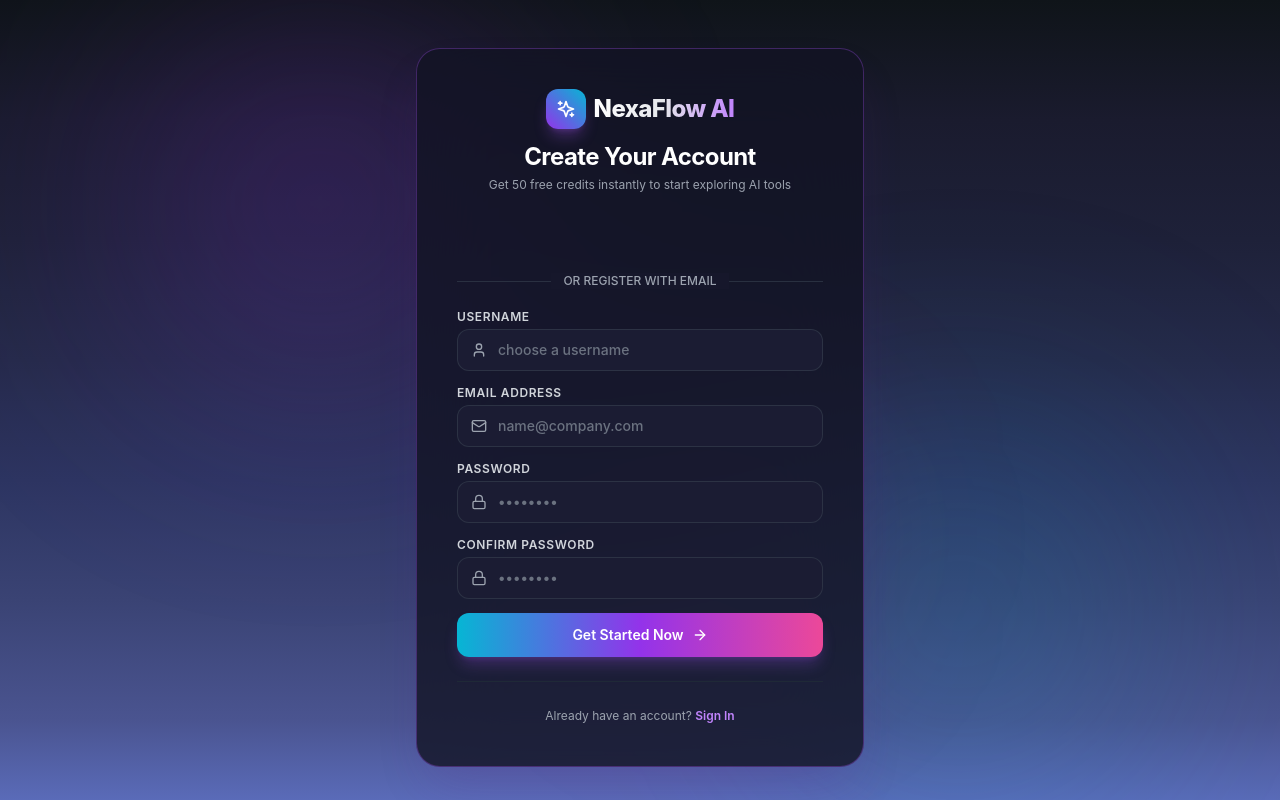
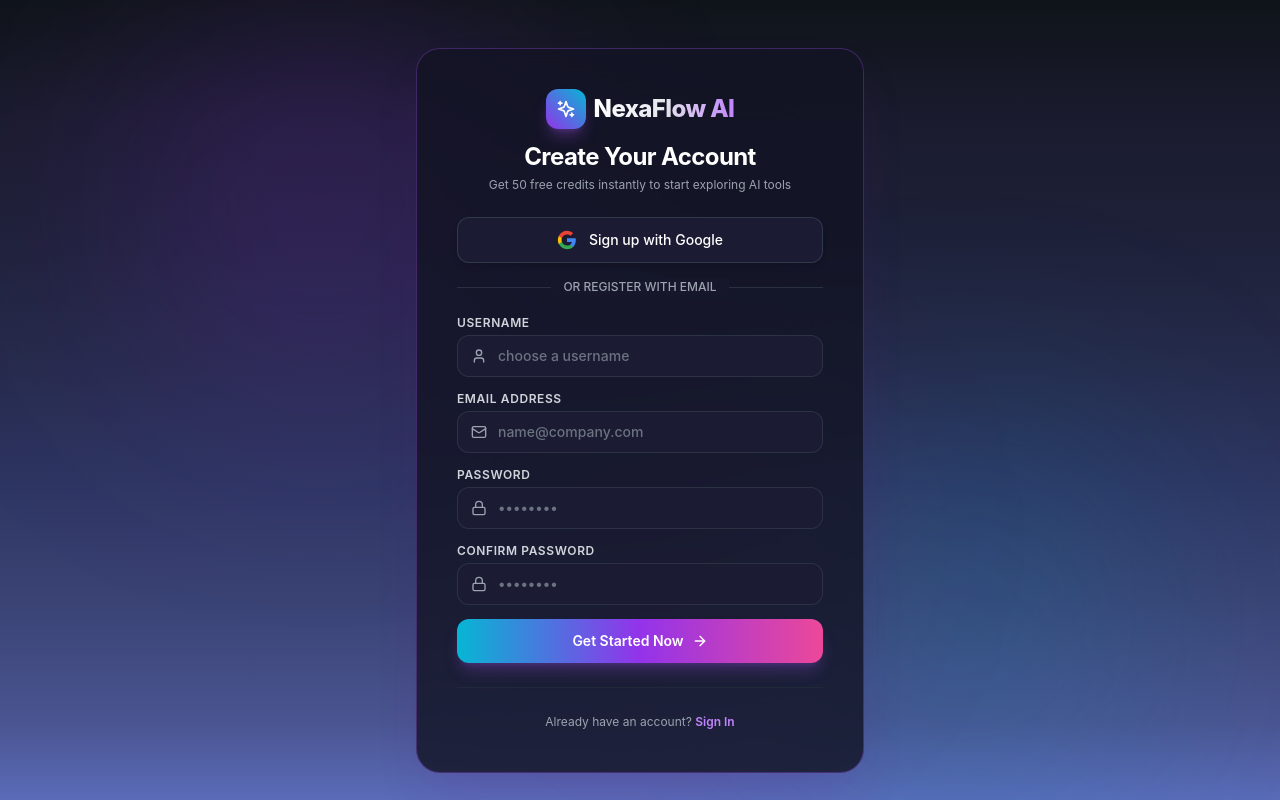
Before and after one commit to SivansRawat/NexaFlow-AI, a React (Vite) app in the folder frontend/: page /signup in a window 1280 px wide. Built offline with nearby package versions, Linux system fonts and the light colour scheme; no server answers.

Commit message:
fix: implement native useGoogleLogin popup flow to bypass GSI popup blockers and iframe bugs

```diff
--- a/frontend/src/components/auth/Login.tsx
+++ b/frontend/src/components/auth/Login.tsx
@@ -4,12 +4,35 @@
 import { Link } from 'react-router-dom';
 import { Sparkles, Lock, ArrowRight, ShieldCheck, User } from 'lucide-react';
 import SEO from '../common/SEO';
-import { GoogleLogin } from '@react-oauth/google';
+import { useGoogleLogin } from '@react-oauth/google';
 
 export default function Login() {
   const [loading, setLoading] = useState(false);
   const [error, setError] = useState("");
   const { login } = useAuth();
+
+  const handleGoogleLogin = useGoogleLogin({
+    onSuccess: async (tokenResponse) => {
+      try {
+        setLoading(true);
+        setError("");
+        const token = tokenResponse.access_token;
+        if (token) {
+          const data = await googleLogin(token);
+          login(data.user, data.accessToken);
+        } else {
+          setError("Google authentication failed.");
+        }
+      } catch (err: any) {
+        setError(err?.response?.data?.error || "Google authentication failed. Please try again.");
+      } finally {
+        setLoading(false);
+      }
+    },
+    onError: () => {
+      setError("Google Sign-In was cancelled or failed.");
+    }
+  });
 
   async function handleSubmit(e: React.FormEvent<HTMLFormElement>) {
     e.preventDefault();
@@ -30,27 +53,6 @@
       setLoading(false);
     }
   }
-
-  const handleGoogleSuccess = async (credentialResponse: any) => {
-    try {
-      setLoading(true);
-      setError("");
-      if (credentialResponse.credential) {
-        const data = await googleLogin(credentialResponse.credential);
-        login(data.user, data.accessToken);
-      } else {
-        setError("Google authentication failed.");
-      }
-    } catch (err: any) {
-      setError(err?.response?.data?.error || "Google authentication failed. Please try again.");
-    } finally {
-      setLoading(false);
-    }
-  };
-
-  const handleGoogleError = () => {
-    setError("Google Sign-In was cancelled or failed.");
-  };
 
   return (
     <div className="min-h-screen w-full flex items-center justify-center bg-[#07070d] text-white relative overflow-hidden px-4 py-12">
@@ -85,15 +87,21 @@
           </div>
         )}
 
-        <div className="flex justify-center w-full mb-5">
-          <GoogleLogin
-            onSuccess={handleGoogleSuccess}
-            onError={handleGoogleError}
-            theme="filled_black"
-            shape="rectangular"
-            size="large"
-            width="340"
-          />
+        <div className="mb-5 w-full">
+          <button
+            type="button"
+            onClick={() => handleGoogleLogin()}
+            disabled={loading}
+            className="w-full py-3 px-4 rounded-xl bg-[#1b1c33] hover:bg-[#232442] border border-gray-700/80 hover:border-purple-500/50 text-white font-medium text-sm flex items-center justify-center gap-3 transition-all duration-200 shadow-md group active:scale-[0.99]"
+          >
+            <svg className="w-5 h-5 flex-shrink-0" viewBox="0 0 24 24">
+              <path fill="#4285F4" d="M22.56 12.25c0-.78-.07-1.53-.2-2.25H12v4.26h5.92c-.26 1.37-1.04 2.53-2.21 3.31v2.77h3.57c2.08-1.92 3.28-4.74 3.28-8.09z" />
+              <path fill="#34A853" d="M12 23c2.97 0 5.46-.98 7.28-2.66l-3.57-2.77c-.98.66-2.23 1.06-3.71 1.06-2.86 0-5.29-1.93-6.16-4.53H2.18v2.84C3.99 20.53 7.7 23 12 23z" />
+              <path fill="#FBBC05" d="M5.84 14.09c-.22-.66-.35-1.36-.35-2.09s.13-1.43.35-2.09V7.06H2.18C1.43 8.55 1 10.22 1 12s.43 3.45 1.18 4.94l2.85-2.22.81-.63z" />
+              <path fill="#EA4335" d="M12 5.38c1.62 0 3.06.56 4.21 1.64l3.15-3.15C17.45 2.09 14.97 1 12 1 7.7 1 3.99 3.47 2.18 7.06l3.66 2.84c.87-2.6 3.3-4.52 6.16-4.52z" />
+            </svg>
+            <span>Continue with Google</span>
+          </button>
         </div>
 
         <div className="relative mb-6">
--- a/frontend/src/components/auth/Signup.tsx
+++ b/frontend/src/components/auth/Signup.tsx
@@ -4,12 +4,35 @@
 import { Link } from 'react-router-dom';
 import { Sparkles, Mail, Lock, User, ArrowRight, ShieldCheck } from 'lucide-react';
 import SEO from '../common/SEO';
-import { GoogleLogin } from '@react-oauth/google';
+import { useGoogleLogin } from '@react-oauth/google';
 
 export default function Signup() {
   const [loading, setLoading] = useState(false);
   const [error, setError] = useState("");
   const { login } = useAuth();
+
+  const handleGoogleLogin = useGoogleLogin({
+    onSuccess: async (tokenResponse) => {
+      try {
+        setLoading(true);
+        setError("");
+        const token = tokenResponse.access_token;
+        if (token) {
+          const data = await googleLogin(token);
+          login(data.user, data.accessToken);
+        } else {
+          setError("Google authentication failed.");
+        }
+      } catch (err: any) {
+        setError(err?.response?.data?.error || "Google authentication failed. Please try again.");
+      } finally {
+        setLoading(false);
+      }
+    },
+    onError: () => {
+      setError("Google Sign-Up was cancelled or failed.");
+    }
+  });
 
   async function handleSubmit(e: React.FormEvent<HTMLFormElement>) {
     e.preventDefault();
@@ -38,27 +61,6 @@
       setLoading(false);
     }
   }
-
-  const handleGoogleSuccess = async (credentialResponse: any) => {
-    try {
-      setLoading(true);
-      setError("");
-      if (credentialResponse.credential) {
-        const data = await googleLogin(credentialResponse.credential);
-        login(data.user, data.accessToken);
-      } else {
-        setError("Google authentication failed.");
-      }
-    } catch (err: any) {
-      setError(err?.response?.data?.error || "Google authentication failed. Please try again.");
-    } finally {
-      setLoading(false);
-    }
-  };
-
-  const handleGoogleError = () => {
-    setError("Google Sign-Up was cancelled or failed.");
-  };
 
   return (
     <div className="min-h-screen w-full flex items-center justify-center bg-[#07070d] text-white relative overflow-hidden px-4 py-12">
@@ -93,16 +95,21 @@
           </div>
         )}
 
-        <div className="flex justify-center w-full mb-4">
-          <GoogleLogin
-            onSuccess={handleGoogleSuccess}
-            onError={handleGoogleError}
-            theme="filled_black"
-            shape="rectangular"
-            size="large"
-            width="340"
-            text="signup_with"
-          />
+        <div className="mb-4 w-full">
+          <button
+            type="button"
+            onClick={() => handleGoogleLogin()}
+            disabled={loading}
+            className="w-full py-3 px-4 rounded-xl bg-[#1b1c33] hover:bg-[#232442] border border-gray-700/80 hover:border-purple-500/50 text-white font-medium text-sm flex items-center justify-center gap-3 transition-all duration-200 shadow-md group active:scale-[0.99]"
+          >
+            <svg className="w-5 h-5 flex-shrink-0" viewBox="0 0 24 24">
+              <path fill="#4285F4" d="M22.56 12.25c0-.78-.07-1.53-.2-2.25H12v4.26h5.92c-.26 1.37-1.04 2.53-2.21 3.31v2.77h3.57c2.08-1.92 3.28-4.74 3.28-8.09z" />
+              <path fill="#34A853" d="M12 23c2.97 0 5.46-.98 7.28-2.66l-3.57-2.77c-.98.66-2.23 1.06-3.71 1.06-2.86 0-5.29-1.93-6.16-4.53H2.18v2.84C3.99 20.53 7.7 23 12 23z" />
+              <path fill="#FBBC05" d="M5.84 14.09c-.22-.66-.35-1.36-.35-2.09s.13-1.43.35-2.09V7.06H2.18C1.43 8.55 1 10.22 1 12s.43 3.45 1.18 4.94l2.85-2.22.81-.63z" />
+              <path fill="#EA4335" d="M12 5.38c1.62 0 3.06.56 4.21 1.64l3.15-3.15C17.45 2.09 14.97 1 12 1 7.7 1 3.99 3.47 2.18 7.06l3.66 2.84c.87-2.6 3.3-4.52 6.16-4.52z" />
+            </svg>
+            <span>Sign up with Google</span>
+          </button>
         </div>
 
         <div className="relative mb-5">
--- a/frontend/src/lib/api.ts
+++ b/frontend/src/lib/api.ts
@@ -47,8 +47,8 @@
   return res.data;
 }
 
-export async function googleLogin(idToken: string) {
-  const res = await api.post(`/user/google`, { idToken });
+export async function googleLogin(token: string) {
+  const res = await api.post(`/user/google`, { idToken: token, accessToken: token });
   return res.data;
 }
 
```
Also changed, not shown: 1 other file (tests, documents, lock files or other folders).
